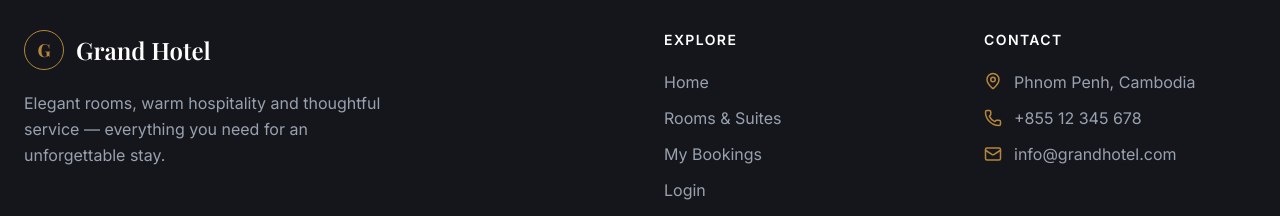
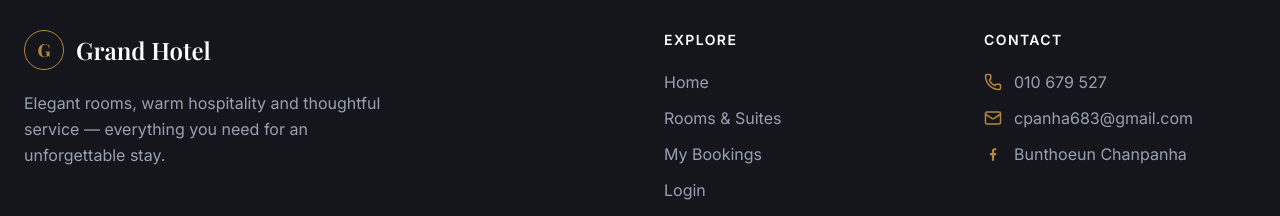
Before and after one commit to Chanpanha182/hotel-management-system, a React (Vite) app in the folder frontend/: page / in a window 1280 px wide. Shown: the part 3032-3248 px from the top of the page. Built offline with nearby package versions, Linux system fonts and the light colour scheme; no server answers.

Commit message:
Add real contact details to footer
Co-Authored-By: Claude Opus 5.5 <noreply@anthropic.com>

```diff
--- a/frontend/src/components/Footer.jsx
+++ b/frontend/src/components/Footer.jsx
@@ -1,5 +1,5 @@
 import { Link } from "react-router-dom";
-import { MapPin, Phone, Mail } from "lucide-react";
+import { Phone, Mail } from "lucide-react";
 
 function Footer() {
   return (
@@ -39,17 +39,23 @@ function Footer() {
             Contact
           </h4>
           <ul className="space-y-3">
-            <li className="flex items-start gap-3">
-              <MapPin size={18} className="mt-0.5 shrink-0 text-gold-500" />
-              Phnom Penh, Cambodia
+            <li>
+              <a href="tel:+85510679527" className="flex items-center gap-3 hover:text-gold-400">
+                <Phone size={18} className="shrink-0 text-gold-500" />
+                010 679 527
+              </a>
+            </li>
+            <li>
+              <a href="mailto:cpanha683@gmail.com" className="flex items-center gap-3 break-all hover:text-gold-400">
+                <Mail size={18} className="shrink-0 text-gold-500" />
+                cpanha683@gmail.com
+              </a>
             </li>
             <li className="flex items-center gap-3">
-              <Phone size={18} className="shrink-0 text-gold-500" />
-              +855 12 345 678
-            </li>
-            <li className="flex items-center gap-3">
-              <Mail size={18} className="shrink-0 text-gold-500" />
-              info@grandhotel.com
+              <svg viewBox="0 0 24 24" width="18" height="18" fill="currentColor" className="shrink-0 text-gold-500" aria-hidden="true">
+                <path d="M13.5 21v-7.5h2.5l.4-3h-2.9V8.6c0-.9.3-1.5 1.5-1.5h1.5V4.4c-.3 0-1.2-.1-2.2-.1-2.2 0-3.7 1.3-3.7 3.8v2.4H8v3h2.6V21h2.9z" />
+              </svg>
+              Bunthoeun Chanpanha
             </li>
           </ul>
         </div>
```
